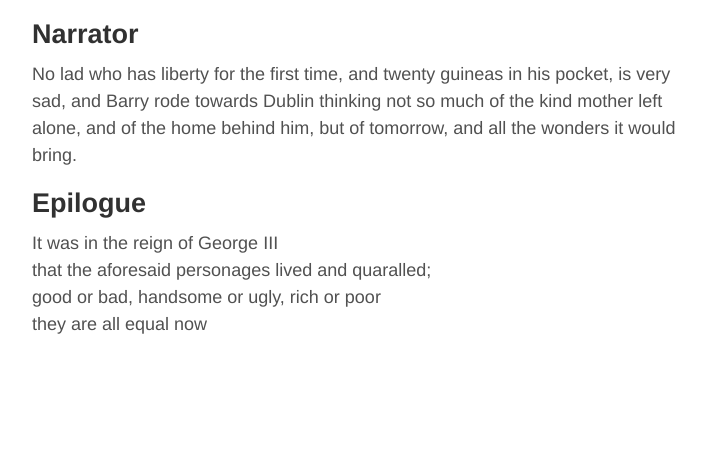
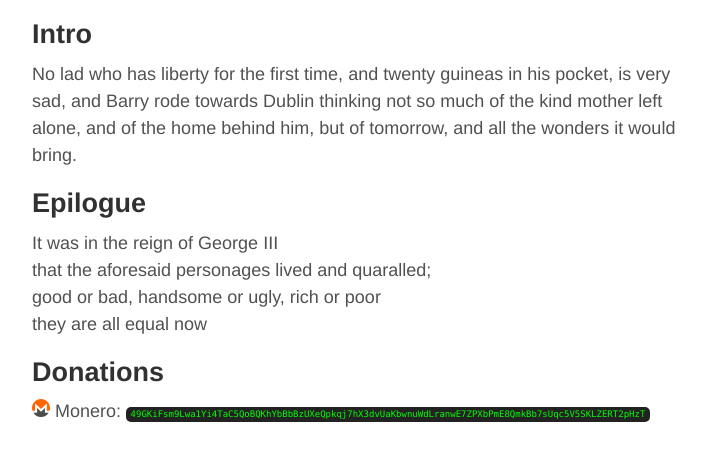
Before and after one commit to Jberczel/jberczel.github.io, a Jekyll site: the page built from index.html, in a window 1280 px wide. Shown: the top 461 px of the page, without its empty margins (284-990 px from the left). Built offline with Jekyll 4.4.1, drawn with Linux system fonts in a browser that asks for light colours.

Commit message:
Add Monero

```diff
--- a/index.html
+++ b/index.html
@@ -3,7 +3,7 @@ layout: plain
 title: Jamie Berczel
 ---
 
-<h2>Narrator</h2>
+<h2>Intro</h2>
 
 <p>
   No lad who has liberty for the first time, and twenty guineas in his pocket, is very sad, and Barry rode towards Dublin thinking not so much of the kind mother left alone, and of the home behind him, but of tomorrow, and all the wonders it would bring.
@@ -17,3 +17,7 @@ title: Jamie Berczel
   good or bad, handsome or ugly, rich or poor</br>
   they are all equal now
 </p>
+
+<h2>Donations</h2>
+
+<span><img src="assets/xmr.svg"> Monero: <code class="crypto">49GKiFsm9Lwa1Yi4TaC5QoBQKhYbBbBzUXeQpkqj7hX3dvUaKbwnuWdLranwE7ZPXbPmE8QmkBb7sUqc5V5SKLZERT2pHzT</code></span>
--- a/public/css/poole.css
+++ b/public/css/poole.css
@@ -403,3 +403,24 @@ a.pagination-item:hover {
     border-bottom-right-radius: 4px;
   }
 }
+
+
+/*
+ * Custom!!!
+ *
+ *
+ */
+
+span > img {
+  display: inline;
+  max-height: 1em;
+  max-width: 1em;
+}
+
+span > code {
+  background: #222;
+  border-radius: 5px;
+  color: lime;
+  overflow-wrap: break-word;
+  font-size: 0.5rem;
+}
```
Also changed, not shown: assets/xmr.svg (added).
